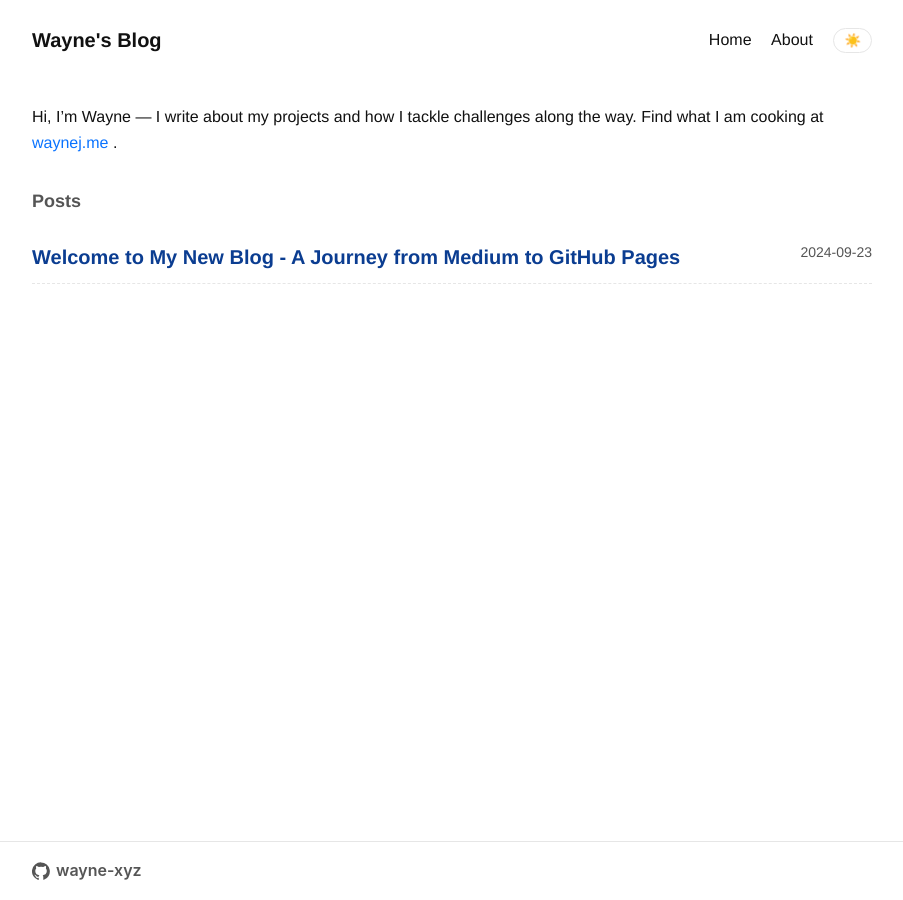
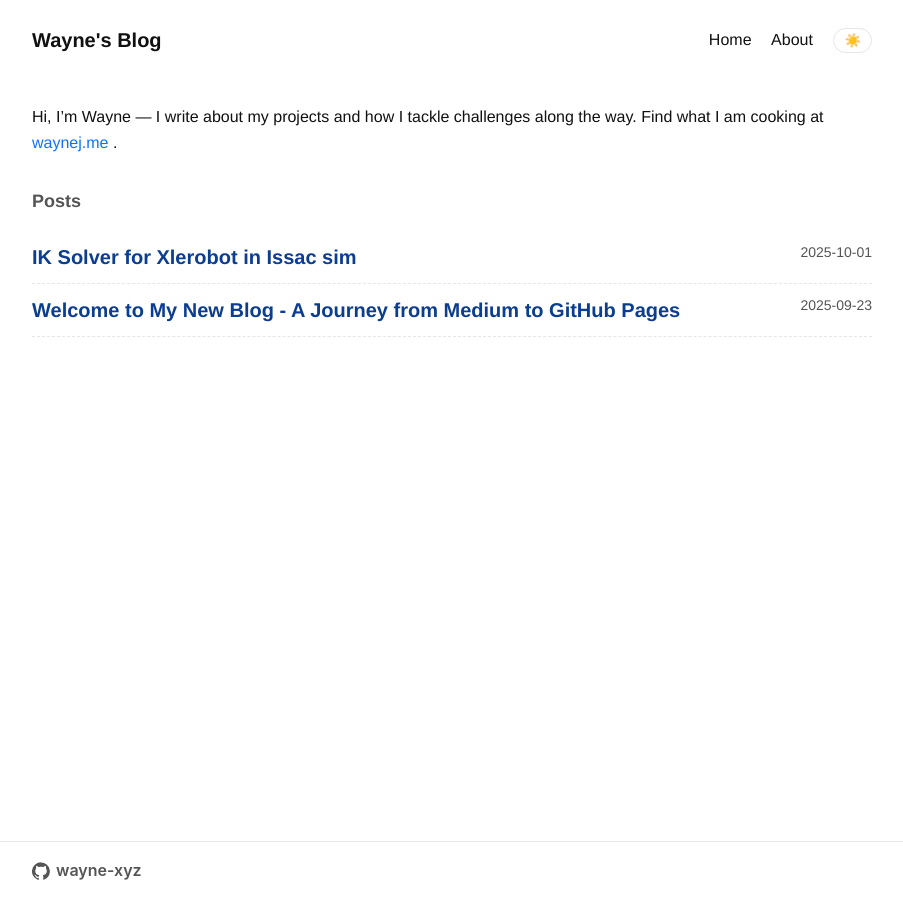
Before and after one commit to wayne-xyz/wayne-xyz.github.io, a Jekyll site: the page built from index.md, in a window 1280 px wide. Shown: the whole page, without its empty margins (188-1091 px from the left). Built offline with Jekyll 4.4.1, drawn with Linux system fonts in a browser that asks for light colours; part of the change alters nothing that is shown.

Commit message:
Add initial blog posts: "Welcome to My New Blog" and "IK Solver for Xlerobot in Issac Sim" with introductory content and technical insights on robotics.

````diff
--- a/_posts/2024-09-23-welcome-to-my-new-blog.md
+++ b/_posts/2025-09-23-welcome-to-my-new-blog.md
@@ -1,7 +1,7 @@
 ---
 layout: post
 title: "Welcome to My New Blog - A Journey from Medium to GitHub Pages"
-date: 2024-09-23 16:00:00 +0000
+date: 2025-09-23 16:00:00 +0000
 categories: introduction personal
 tags: [medium, github-pages, blog, introduction]
 ---
--- /dev/null
+++ b/_posts/2025-10-01-IK-Solver-For-Xlerobot-in-Issac-Sim.md
@@ -0,0 +1,170 @@
+---
+layout: post
+title: "IK Solver for Xlerobot in Issac sim"
+date: 2025-10-01 16:00:00 +0000
+categories: robot
+tags: [robot, ik, xlerobot, issacsim,simulation,chanllenging]
+---
+
+## Intro
+Recently I am involved in a robotic hackathon, and we plan to using the xlerobot(https://github.com/Vector-Wangel/XLeRobot) in the sim to train some policy, this blog will introduce the ik for control arms and introduce some chanllenging I faced and how to deal with them.
+
+Full video intro : https://www.youtube.com/watch?v=B3NwrR5iIoA&t=159s
+
+
+## Lula Ik
+Lula ik(https://docs.isaacsim.omniverse.nvidia.com/5.0.0/manipulators/manipulators_lula_kinematics.html) requrie prepare the URDF and Yaml config for the ik solver.
+- Attention1:
+Yaml file can be generate by the Lula robot description  editor, and still be attention is root_link is requried for the c-space define.
+
+``` Yaml
+api_version: 1.0
+cspace:
+    - Rotation_2
+    - Pitch_2
+    - Elbow_2
+    - Wrist_Pitch_2
+    - Wrist_Roll_2
+root_link: Base_2
+
+```
+
+- Attention2
+Velocity in the URDF should all over 0
+
+
+Challenging in LulaIK- Rare are move due to the low tolerance in LulaIK
+Lula ik is based on the CCD (Cyclic Coordinate Descent) and BFGS(quasi-Newton optimization algorithm)
+
+the tolenracen setting is too low to avoid any movement ,  is that when Lula IK fails it does not output a guaranteed valid joint update, so if you don’t apply its “near-solution” anyway, the articulation state never changes—leaving the seed unchanged and the arm frozen.
+
+My solution is applies the near-solution from a failed IK attempt, keeping the seed close to the target so the solver can converge in the next step instead of restarting far away.
+
+``` Python
+# Apply near-solution anyway so the seed can converge across steps
+if self._apply_action_on_fail and action_r is not None:
+    try:
+        self._articulation.apply_action(action_r)
+        if (self._step_count % self._debug_every_n) == 0:
+            print(f"[XleRobot][Right] applying action despite IK failure")
+    except Exception:
+        if (self._step_count % self._debug_every_n) == 0:
+            print("[XleRobot][Right] IK failed and action could not be applied")
+if (self._step_count % self._debug_every_n) == 0:
+    try:
+        ee_pos_r_b, ee_rot_r_b = self._right_articulation_ik.compute_end_effector_pose()
+        pos_err_b = float(np.linalg.norm(tgt_pos_r_b - np.array(ee_pos_r_b)))
+        print(f"[XleRobot][Right] IK failed. world_pos_err={pos_err_r:.4f} base_pos_err={pos_err_b:.4f} tgt_b={tgt_pos_r_b.tolist()}")
+    except Exception:
+        print("[XleRobot][Right] IK failed target=", trg_pos)
+```
+
+
+## Differential IK
+
+Since my teammate create edited USD file, I switch to the differential ik without the urdf and yaml.
+
+Chanllgening 1:
+This is the floating base robotic, the ik solver will have diffeertn Phyx data size from the the fixed base. Without the offset, the dof indice and jacobian will gain the wrong columns. In the float base, there will have a base_dof_offset be added into the Phyx.
+
+```Python
+# float base  physx dofs is longer than the robot dofs so we need to offset the joint indices
+total_dofs = jacobians.shape[-1]
+base_dof_offset = max(total_dofs - len(self.robot.data.joint_names), 0)
+left_dof_indices = self._left_joint_ids + base_dof_offset if base_dof_offset else self._left_joint_ids
+left_jacobian = jacobians[:, left_ee_jacobi_idx, :, left_dof_indices].clone()
+left_joint_pos = self.robot.data.joint_pos[:, self._left_joint_ids]
+
+```
+
+
+Chanllenging 2:
+Differential Ik is plain ik, which requried more stratgies to optimize the move and paramters adjust.
+
+Optimize 1 :
+Adaptive damping avoid jitter at low lambda, and latency at high value.
+
+```Python
+   def _adaptive_lambda(self, J: torch.Tensor,pos_err_mag: torch.Tensor,*,
+        base_lambda: float = 0.1,   # small, always-on damping
+        lam_max: float = 0.8,       # cap (adjust after you see variation)
+        k_manip: float = 0.10,       # manipulability sensitivity
+        k_err: float = 0.20,         # error sensitivity
+        sigma_ref: float = 0.20,     # "healthy" σ_min
+        manip_slope: float = 0.08,   # softness of manipulability curve
+        err_cap: float = 0.30,       # 50 cm → avoids instant saturation
+        use_position_rows: bool = True,
+        log_debug: bool = False
+    ) -> torch.Tensor:
+        """
+        Adaptive DLS damping using a smooth manipulability term (via softplus) and a capped
+        error term. Accepts J of shape [6,dof]/[B,6,dof] or [3,dof]/[B,3,dof].
+        Returns scalar (unbatched) or [B] (batched).
+        """
+        # ---- normalize shapes ----
+        batched = (J.dim() == 3)
+        if not batched:
+            J = J.unsqueeze(0)  # [1, r, dof]
+
+        # ---- choose rows (prefer 3xDOF for 5-DOF arm) ----
+        if use_position_rows and J.shape[1] >= 6:
+            Jt = J[:, 0:3, :]
+        else:
+            Jt = J
+
+        device, dtype = Jt.device, Jt.dtype
+
+        # ---- singular values and σ_min ----
+        svals = torch.linalg.svdvals(Jt)          # [B, min(r,dof)]
+        sigma_min = svals.min(dim=1).values       # [B]
+
+        # ---- constants as tensors (fixes the softplus float error) ----
+        sigma_ref_t   = torch.as_tensor(sigma_ref,   device=device, dtype=dtype)
+        manip_slope_t = torch.as_tensor(manip_slope, device=device, dtype=dtype)
+        err_cap_t     = torch.as_tensor(err_cap,     device=device, dtype=dtype)
+        base_lambda_t = torch.as_tensor(base_lambda, device=device, dtype=dtype)
+
+        # ---- manipulability term (smooth, bounded, ~0 when σ>=sigma_ref) ----
+        # x grows as sigma_min drops below sigma_ref; softplus keeps it gentle
+        x = (sigma_ref_t - sigma_min) / manip_slope_t
+        num   = torch.nn.functional.softplus(x)
+        denom = torch.nn.functional.softplus(sigma_ref_t / manip_slope_t) + 1e-6
+        manip_term = (num / denom).clamp(0.0, 1.0)    # [B]
+
+        # ---- error term (0→1 over 0→err_cap, then capped) ----
+        if pos_err_mag.dim() == 0:
+            pos_err_mag = pos_err_mag.expand(Jt.shape[0])
+        elif pos_err_mag.dim() > 1:
+            pos_err_mag = pos_err_mag.reshape(-1)
+        err_term = (pos_err_mag / err_cap_t).clamp(0.0, 1.0)  # [B]
+
+        # ---- assemble λ and clamp ----
+        lam = base_lambda_t + k_manip * manip_term + k_err * err_term
+        lam = lam.clamp(max=lam_max)                           # [B]
+
+        if log_debug:
+            print(f"[AdaptiveLambdaDBG] "
+                f"sigma_min_mean={sigma_min.mean().item():.4f} "
+                f"manip_term_mean={manip_term.mean().item():.3f} "
+                f"err_term_mean={err_term.mean().item():.3f} "
+                f"lambda_mean={lam.mean().item():.3f}")
+
+        return lam if batched else lam.squeeze(0)
+
+```
+
+
+I also compare witht the low pass filter ,which did not gain the good result , i did not apply it.
+
+Optimize 2:
+When we move the base, the arm's unwanted move will be affect the interial mounmanta due to no-sync with the target .
+So I applied the sync strategies and the cool-down method to avoid the arm's dragging back movement.
+
+
+## Perf Compare
+
+| IK Method                              | Avg. Time per Frame |
+|-----------------------------------------|---------------------|
+| Differential IK (2 arms)                | ~3.1 ms             |
+| Differential IK (2 arms, Adaptive Damping) | ~5-6 ms             |
+| Lula IK (2 arms)                        | ~12 ms              |
````
